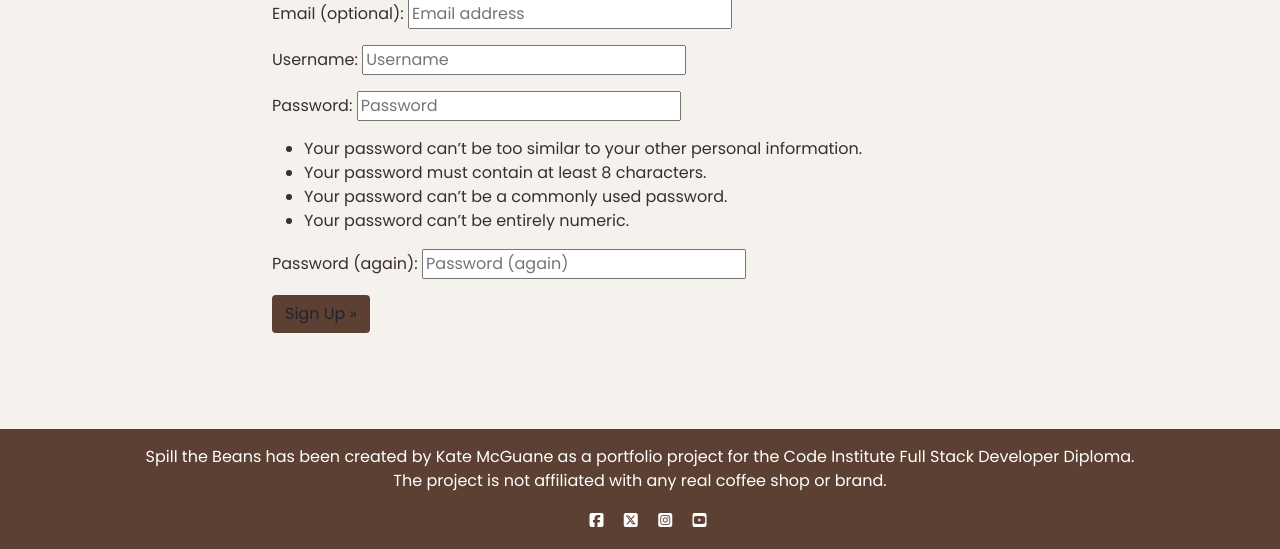
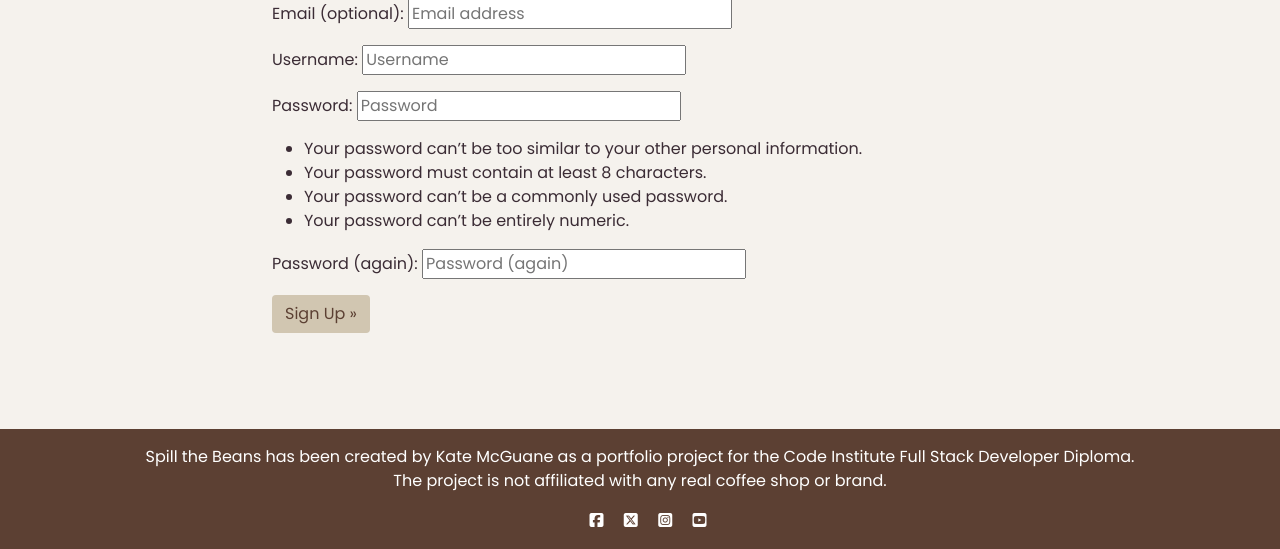
Before and after one commit to KateMcGuane/spill_the_beans, a Django app: page /accounts/signup/ in a window 1280 px wide. Shown: the part 251-800 px from the top of the page. Run offline with Django 4.2, Linux system fonts and the light colour scheme; some web fonts are replaced.

Commit message:
Adjust button styling & apply collectstatic

```diff
--- a/static/css/style.css
+++ b/static/css/style.css
@@ -122,10 +122,14 @@ a {
     color: #D1C6B1;
 }
 
-.btn-signup,
+.btn-signup {
+    background-color:#D1C6B1;
+    color: #5C4033;
+}
+
 .btn-edit {
-    background-color: #5C4033;
-    color: F5F2ED;
+    background-color: #D18F2B !important;
+    color: #5C4033 !important;
 }
 
 .btn-signup:hover,
```
Also changed, not shown: 1 other file.
